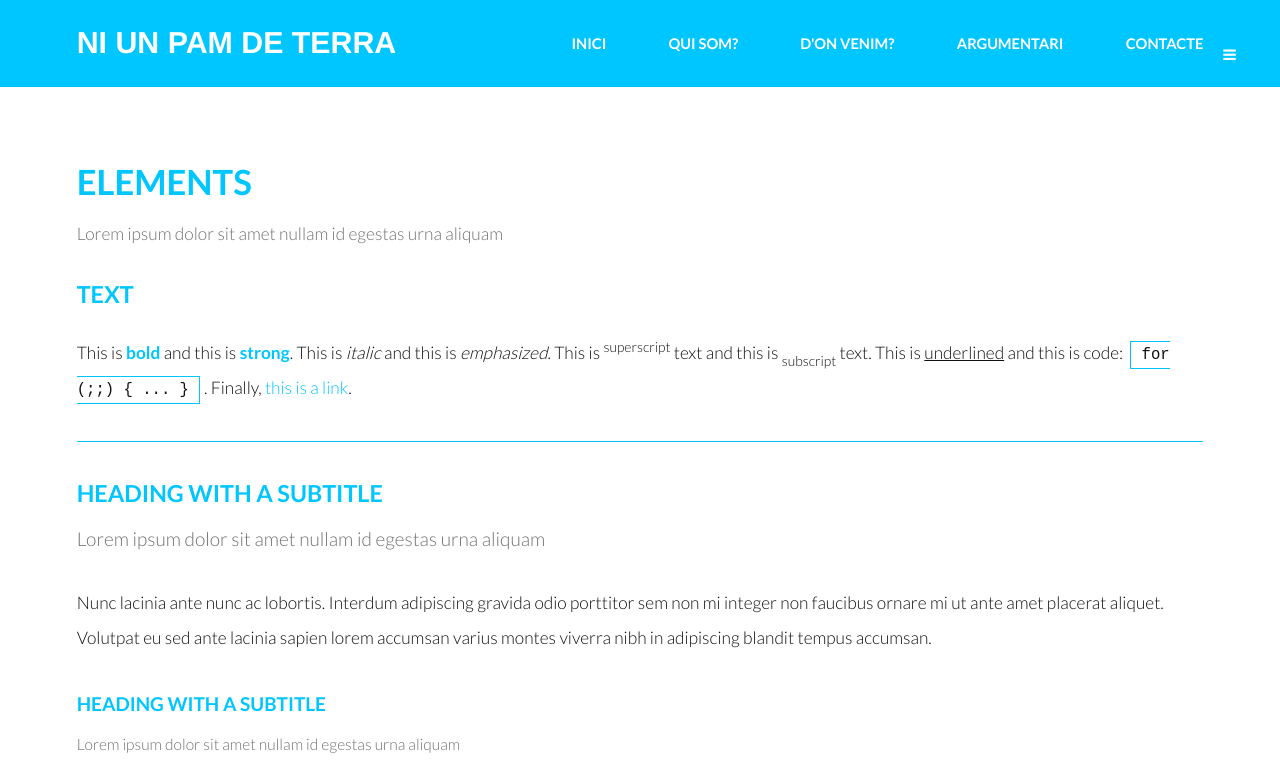
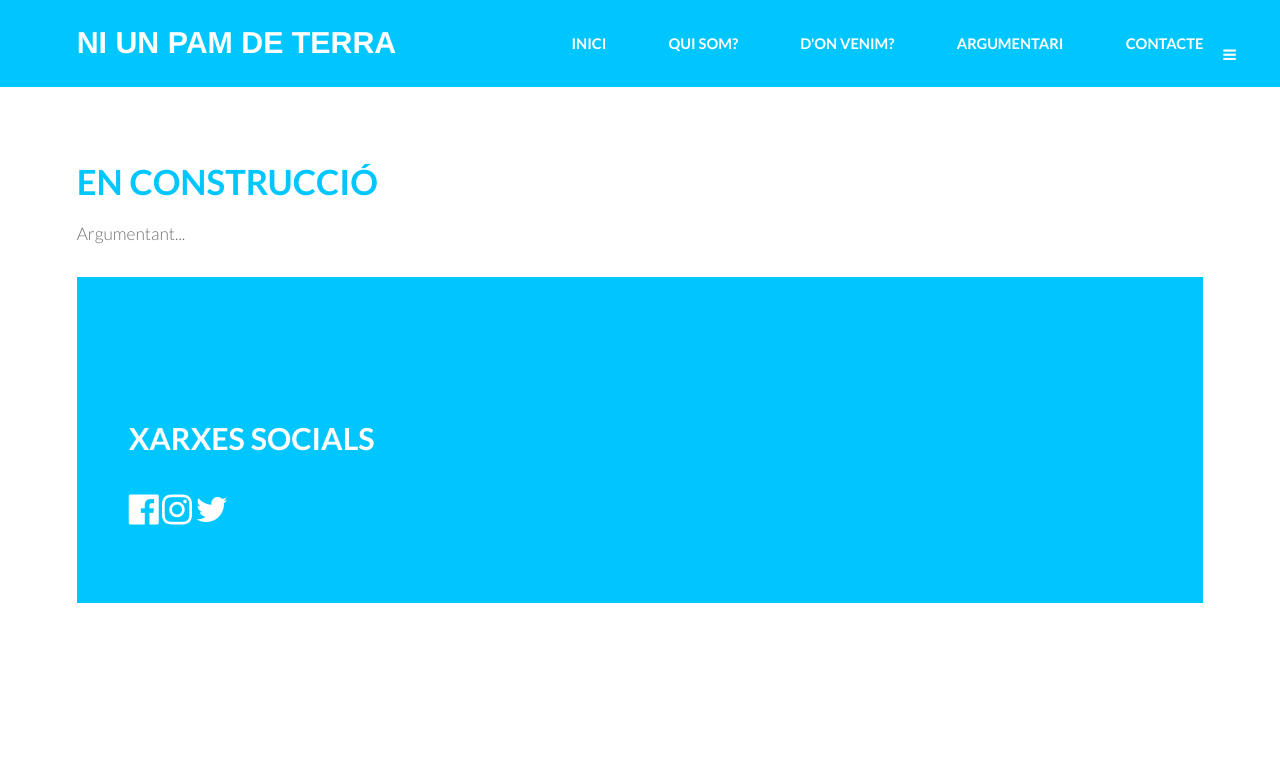
Before and after one commit to niunpamdeterra/niunpamdeterra.github.io, a plain HTML site: page argumentari.html in a window 1280 px wide. Shown: the top 780 px of the page. Drawn offline with Linux system fonts and the light colour scheme.

```diff
--- a/argumentari.html
+++ b/argumentari.html
@@ -18,6 +18,9 @@
 			  .then(response => response.text())
 			  .then(data => {
 				document.getElementById('header').innerHTML = data;
+				const script = document.createElement('script');
+            	script.src = 'assets/js/main.js';
+           		document.body.appendChild(script);
 			  });
 			fetch('peudepagina.html')
 				.then(response => response.text())
@@ -31,11 +34,11 @@
 			<section id="main">
 				<div class="inner">
 					<header class="major special">
-						<h1>Elements</h1>
-						<p>Lorem ipsum dolor sit amet nullam id egestas urna aliquam</p>
+						<h1>En construcció</h1>
+						<p>Argumentant...</p>
 					</header>
 
-					<!-- Text -->
+					<!--
 						<section>
 							<h3>Text</h3>
 							<p>This is <b>bold</b> and this is <strong>strong</strong>. This is <i>italic</i> and this is <em>emphasized</em>.
@@ -80,7 +83,6 @@ i++;
 print 'It took ' + i + ' iterations to sort the deck.';</code></pre>
 						</section>
 
-					<!-- Lists -->
 						<section>
 							<h3>Lists</h3>
 							<div class="row">
@@ -169,7 +171,6 @@ print 'It took ' + i + ' iterations to sort the deck.';</code></pre>
 							</div>
 						</section>
 
-					<!-- Table -->
 						<section>
 							<h3>Table</h3>
 							<h4>Default</h4>
@@ -264,7 +265,6 @@ print 'It took ' + i + ' iterations to sort the deck.';</code></pre>
 							</div>
 						</section>
 
-					<!-- Buttons -->
 						<section>
 							<h3>Buttons</h3>
 							<ul class="actions">
@@ -303,7 +303,6 @@ print 'It took ' + i + ' iterations to sort the deck.';</code></pre>
 							</ul>
 						</section>
 
-					<!-- Form -->
 						<section>
 							<h3>Form</h3>
 							<form method="post" action="#">
@@ -358,7 +357,6 @@ print 'It took ' + i + ' iterations to sort the deck.';</code></pre>
 							</form>
 						</section>
 
-					<!-- Image -->
 						<section>
 							<h3>Image</h3>
 							<h4>Fit</h4>
@@ -384,14 +382,13 @@ print 'It took ' + i + ' iterations to sort the deck.';</code></pre>
 
 				</div>
 			</section>
-
+		-->
 		<div id="footer"></div>
 
 		<!-- Scripts -->
 			<script src="assets/js/jquery.min.js"></script>
 			<script src="assets/js/skel.min.js"></script>
 			<script src="assets/js/util.js"></script>
-			<script src="assets/js/main.js"></script>
 
 	</body>
 </html>
```
Also changed, not shown: contacte.html (+3 -1 lines), donvenim.html (+3 -1 lines), quisom.html (+3 -1 lines).
